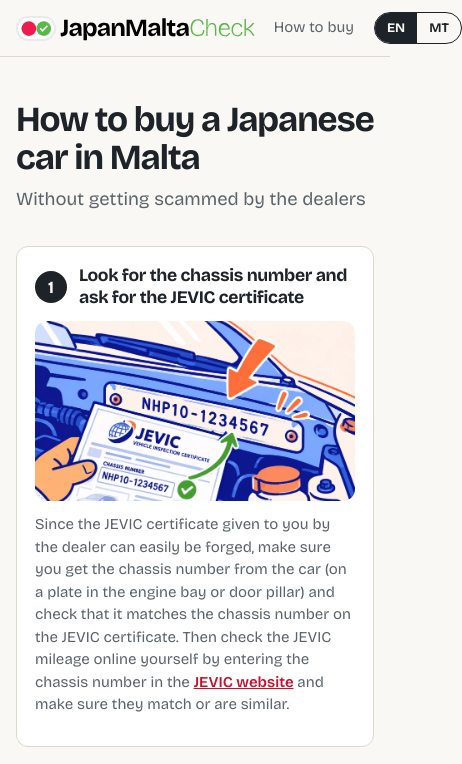
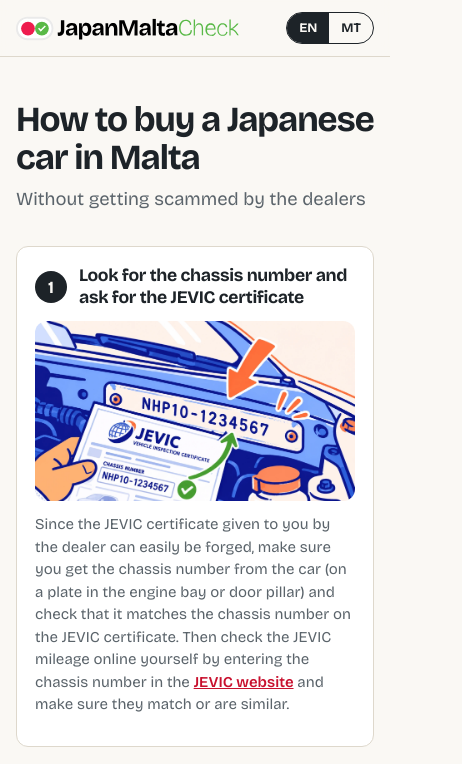
Before and after one commit to pako80/japan-malta-check, a plain HTML site: page index.html in a window 390 px wide. Shown: the top 764 px of the page, 462 px wide, since content can reach past the window. Drawn offline with nearby package versions, Linux system fonts and the light colour scheme.

Commit message:
Add files via upload

```diff
--- a/styles.css
+++ b/styles.css
@@ -302,3 +302,10 @@
 .policy h2 { font-size: 1.3rem; margin: 32px 0 8px; }
 .policy a:not(.btn) { color: var(--accent); }
 .policy .btn { margin-top: 24px; }
+
+/* mobile header: hide the nav so the EN / MT toggle always fits */
+@media (max-width: 900px) {
+  .top nav { display: none; }
+  .logo { max-width: 58vw; }
+  .top-right { gap: 0; }
+}
```
